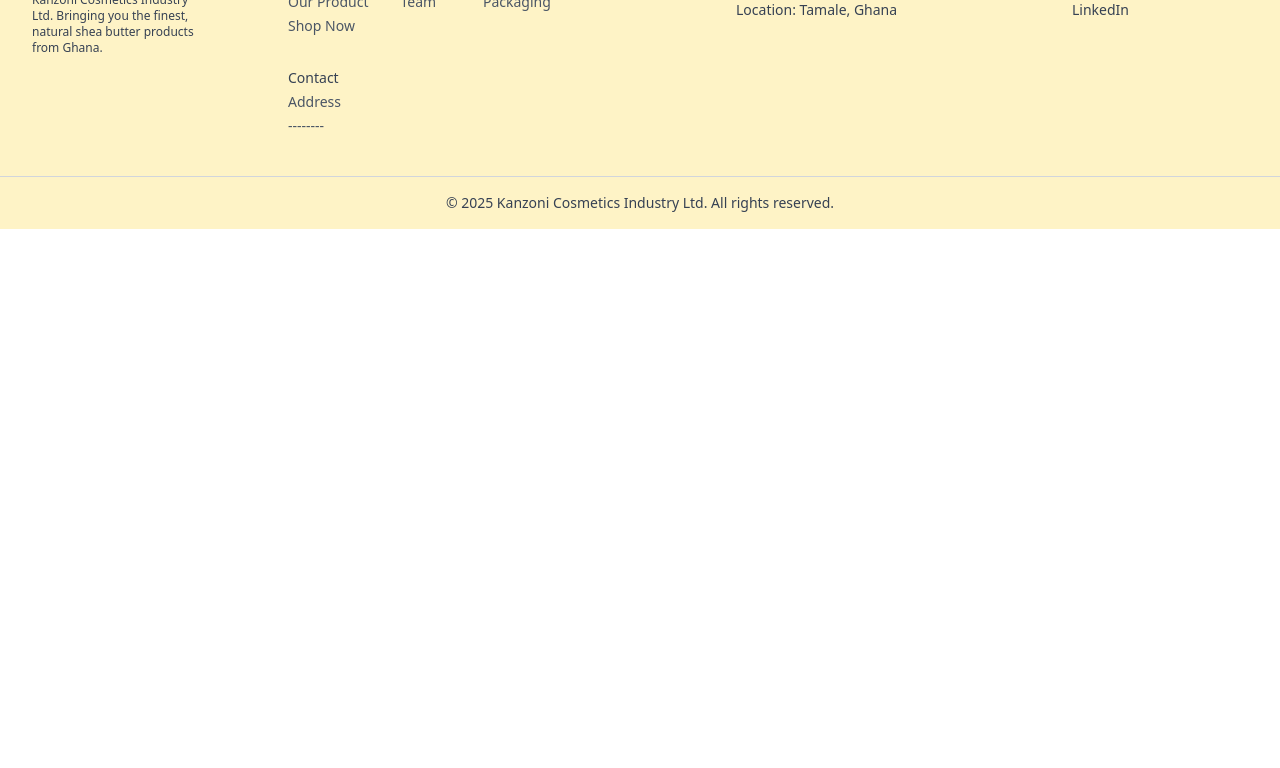
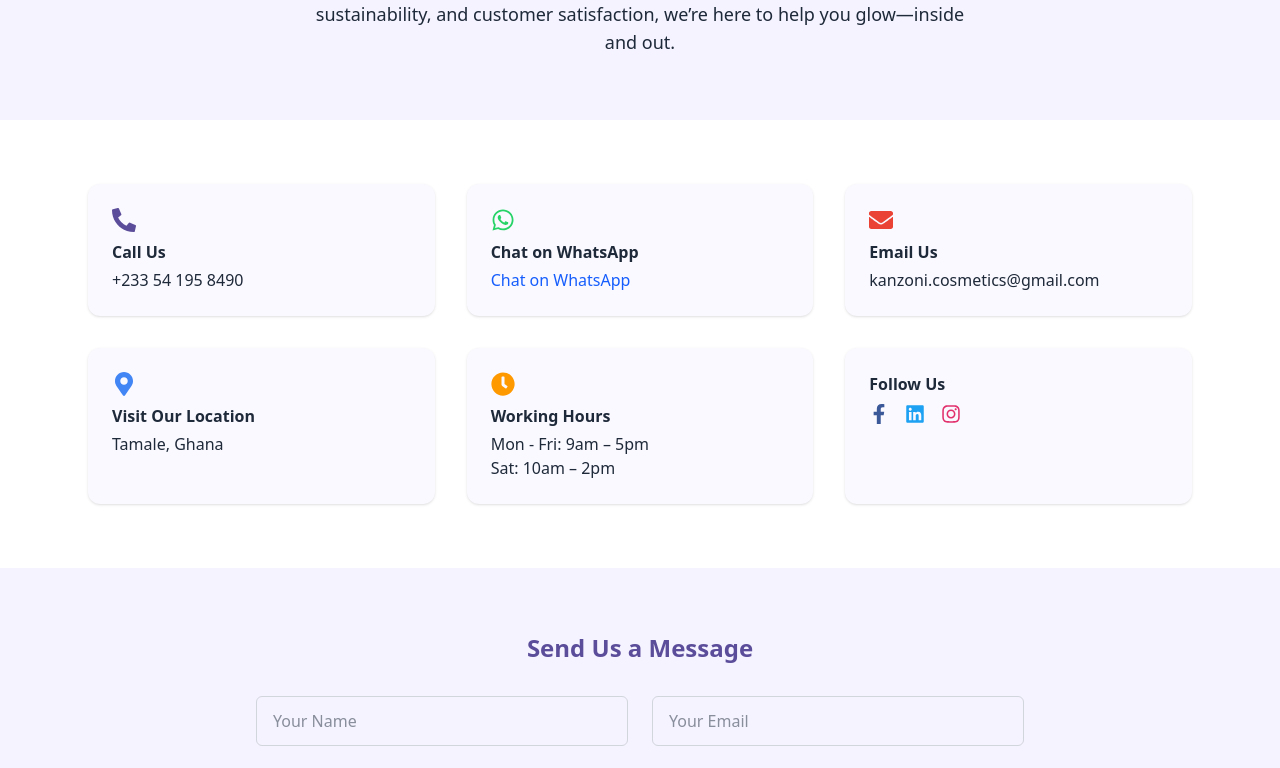
Before and after one commit to gustinedarko/kanzoni-cosmetics, a React (Vite) app: page /contact in a window 1280 px wide. Shown: the part 280-1048 px from the top of the page. Before the commit the page ends 800 px from the top, so only its background shows below. Built offline with nearby package versions, Linux system fonts and the light colour scheme.

Commit message:
Contact page in progress

```diff
--- a/src/pages/Contact.jsx
+++ b/src/pages/Contact.jsx
@@ -1,13 +1,135 @@
 import AlertBar from "../components/AlertBar";
 import Navbar from "../components/Navbar";
 import Footer from "../components/Footer";
+import React from "react";
+import { FaPhoneAlt, FaEnvelope, FaWhatsapp, FaMapMarkerAlt, FaClock, FaFacebookF, FaInstagram, FaLinkedin } from "react-icons/fa";
 
 export default function Contact() {
     return (
         <>
         <AlertBar />
         <Navbar />
-        <h1 className="text-4xl text-yellow-600 flex justify-center">Welcome to the Kanzoni Contact Page</h1>
+            <div className="bg-white text-gray-800">
+                {/* Why Choose Us */}
+                <section className="py-16 px-6 text-center bg-[#F5F3FF]">
+                    <h2 className="text-3xl md:text-4xl font-bold mb-4 text-[#5C4D9A]">Why Choose Kanzoni Cosmetics?</h2>
+                    <p className="max-w-2xl mx-auto text-lg">
+                        At Kanzoni Cosmetics, we pride ourselves on crafting pure, natural skincare products rooted in Ghanaian tradition. With a commitment to quality, sustainability, and customer satisfaction, we’re here to help you glow—inside and out.
+                    </p>
+                </section>
+
+                {/* Contact Options */}
+                <section className="py-16 px-6 max-w-6xl mx-auto grid gap-8 md:grid-cols-2 lg:grid-cols-3">
+                    <div className="bg-[#FAF9FF] rounded-xl p-6 shadow">
+                        <FaPhoneAlt size={24} className="text-[#5C4D9A] mb-2" />
+                        <h4 className="font-bold mb-1">Call Us</h4>
+                        <a href="tel:+233501234567" className="hover:text-[#9C88FF] transition">+233 54 195 8490</a>
+                    </div>
+
+                    <div className="bg-[#FAF9FF] rounded-xl p-6 shadow">
+                        <FaWhatsapp size={24} className="text-[#25D366] mb-2" />
+                        <h4 className="font-bold mb-1">Chat on WhatsApp</h4>
+                        <a href="https://wa.me/233541958490" target="_blank"
+                        rel="noopener noreferrer" className="text-blue-600 hover:underline">
+                            Chat on WhatsApp
+                        </a>
+                    </div>
+
+                    <div className="bg-[#FAF9FF] rounded-xl p-6 shadow">
+                        <FaEnvelope size={24} className="text-[#EA4335] mb-2" />
+                        <h4 className="font-bold mb-1">Email Us</h4>
+                        <a href="mailto:kanzonicosmetics@gmail.com" className="hover:text-[#9C88FF] transition">kanzoni.cosmetics@gmail.com</a>
+                    </div>
+
+                    <div className="bg-[#FAF9FF] rounded-xl p-6 shadow">
+                        <FaMapMarkerAlt size={24} className="text-[#4285F4] mb-2" />
+                        <h4 className="font-bold mb-1">Visit Our Location</h4>
+                        <p>Tamale, Ghana</p>
+                    </div>
+
+                    <div className="bg-[#FAF9FF] rounded-xl p-6 shadow">
+                        <FaClock size={24} className="text-[#FF9900] mb-2" />
+                        <h4 className="font-bold mb-1">Working Hours</h4>
+                        <p>Mon - Fri: 9am – 5pm</p>
+                        <p>Sat: 10am – 2pm</p>
+                    </div>
+
+                    <div className="bg-[#FAF9FF] rounded-xl p-6 shadow">
+                        <h4 className="font-bold mb-2">Follow Us</h4>
+                        <div className="flex space-x-4">
+                            <a href="#" className="text-[#3b5998] hover:text-[#5C4D9A]"><FaFacebookF size={20} /></a>
+                            <a href="#" className="text-[#1DA1F2] hover:text-[#5C4D9A]"><FaLinkedin size={20} /></a>
+                            <a href="#" className="text-[#E1306C] hover:text-[#5C4D9A]"><FaInstagram size={20} /></a>
+                        </div>
+                    </div>
+                </section>
+
+                {/* Contact Form */}
+                <section className="py-16 px-6 bg-[#F5F3FF]">
+                    <h3 className="text-2xl font-bold text-center mb-8 text-[#5C4D9A]">Send Us a Message</h3>
+                    <form className="max-w-3xl mx-auto space-y-6">
+                        <div className="flex flex-col md:flex-row gap-6">
+                            <input
+                                type="text"
+                                placeholder="Your Name"
+                                className="w-full px-4 py-3 border border-gray-300 rounded-md focus:outline-none focus:ring-2 focus:ring-[#9C88FF]"
+                                required
+                            />
+                            <input
+                                type="email"
+                                placeholder="Your Email"
+                                className="w-full px-4 py-3 border border-gray-300 rounded-md focus:outline-none focus:ring-2 focus:ring-[#9C88FF]"
+                                required
+                            />
+                        </div>
+                        <textarea
+                            placeholder="Your Message"
+                            rows="5"
+                            className="w-full px-4 py-3 border border-gray-300 rounded-md focus:outline-none focus:ring-2 focus:ring-[#9C88FF]"
+                            required
+                        ></textarea>
+                        <button
+                            type="submit"
+                            className="bg-[#5C4D9A] text-white px-6 py-3 rounded-md hover:bg-[#453979] transition duration-200"
+                        >
+                            Send Message
+                        </button>
+                    </form>
+                </section>
+
+                {/* Newsletter Subscription */}
+                {/* <section className="py-16 px-6 text-center">
+                    <h4 className="text-xl font-bold mb-4 text-[#5C4D9A]">Subscribe to Our Newsletter</h4>
+                    <p className="mb-4">Be the first to hear about promotions, new products, and updates.</p>
+                    <form className="flex flex-col sm:flex-row justify-center gap-4 max-w-xl mx-auto">
+                        <input
+                            type="email"
+                            placeholder="Enter your email"
+                            className="px-4 py-3 border border-gray-300 rounded-md w-full focus:outline-none focus:ring-2 focus:ring-[#9C88FF]"
+                        />
+                        <button
+                            type="submit"
+                            className="bg-[#5C4D9A] text-white px-6 py-3 rounded-md hover:bg-[#453979]"
+                        >
+                            Subscribe
+                        </button>
+                    </form>
+                </section> */}
+
+                {/* Optional: Embedded Google Map */}
+                {/* Remove if not needed */}
+                <section className="px-6 pb-16 bg-[#F5F3FF]">
+                    <iframe
+                        title="Kanzoni Cosmetics Location"
+                        src="https://www.google.com/maps/embed?pb=!1m18!1m12!1m3!1d31691.000000000!2d-0.205!3d5.6037!2m3!1f0!2f0!3f0!3m2!1i1024!2i768!4f13.1!3m3!1m2!1s0x0:0x0!2z5YyX5Lqs5aSn!5e0!3m2!1sen!2sgh!4v0000000000000"
+                        width="100%"
+                        height="300"
+                        allowFullScreen=""
+                        loading="lazy"
+                        className="rounded-md border-2 border-[#E5E5E5]"
+                    ></iframe>
+                </section>
+            </div>
         <Footer />
         </>
     );
--- a/src/pages/ProductsHome.jsx
+++ b/src/pages/ProductsHome.jsx
@@ -10,7 +10,7 @@
 import imgC from "../assets/images/kristina.jpg";
 import cropCream from "../assets/images/sincerely.jpg";
 import cropLotion from "../assets/images/leighann-cream.jpg";
-import cropShowergel from "../assets/images/robbie.jpg";
+// import cropShowergel from "../assets/images/robbie.jpg";
 import cropSoap from "../assets/images/hygiene.jpg";
 
 const images = [imgA, imgB, imgC];
@@ -85,12 +85,15 @@
                     backgroundAttachment: 'fixed',
                 }}
                 className="w-full h-full md:h-screen">
-                <div className="w-full h-screen flex items-start justify-center pt-[90%] sm:pt-[70%] md:pt-[40%] lg:pt-[35%]">
-                    <button className="bg-white text-black px-6 py-3 rounded shadow-lg">Shop Now</button>
+                <div className="w-full h-screen flex items-center justify-center">
+                    <div className="text-center">
+                        <p className="text-[#9C88FF] text-6xl font-">Shea butter</p>
+                        <button className="bg-white text-black px-6 py-3 rounded shadow-lg mt-12">Shop Now</button>
+                    </div>
                 </div>
             </section>
 
-            <section
+            {/* <section
                 style={{
                     backgroundImage: `url(${cropShowergel})`,
                     backgroundSize: 'cover',
@@ -101,7 +104,7 @@
                 <div className="w-full h-screen flex items-start justify-center pt-[90%] sm:pt-[70%] md:pt-[40%] lg:pt-[35%]">
                     <button className="bg-white text-black px-6 py-3 rounded shadow-lg">Shop Now</button>
                 </div>
-            </section>
+            </section> */}
 
             <section
                 style={{
@@ -111,8 +114,11 @@
                     backgroundAttachment: 'fixed',
                 }}
                 className="w-full h-full md:h-screen">
-                <div className="w-full h-screen flex items-start justify-center pt-[90%] sm:pt-[70%] md:pt-[40%] lg:pt-[35%]">
-                    <button className="bg-white text-black px-6 py-3 rounded shadow-lg">Shop Now</button>
+                <div className="w-full h-screen flex items-center justify-center">
+                    <div className="text-center">
+                        <p className="text-[#9C88FF] text-6xl font-">Body Lotion</p>
+                        <button className="bg-white text-black px-6 py-3 rounded shadow-lg mt-12">Shop Now</button>
+                    </div>
                 </div>
             </section>
 
@@ -124,8 +130,11 @@
                     backgroundAttachment: 'fixed',
                 }}
                 className="w-full h-full md:h-screen">
-                <div className="w-full h-screen flex items-start justify-center pt-[90%] sm:pt-[70%] md:pt-[40%] lg:pt-[35%]">
-                    <button className="bg-white text-black px-6 py-3 rounded shadow-lg">Shop Now</button>
+                <div className="w-full h-screen flex items-center justify-center">
+                    <div className="text-center">
+                        <p className="text-[#9C88FF] text-6xl font-">Shower Gel and Soap</p>
+                        <button className="bg-white text-black px-6 py-3 rounded shadow-lg mt-12">Shop Now</button>
+                    </div>
                 </div>
             </section>
 
```
Also changed, not shown: public/fonts/Quentin.otf (added).
